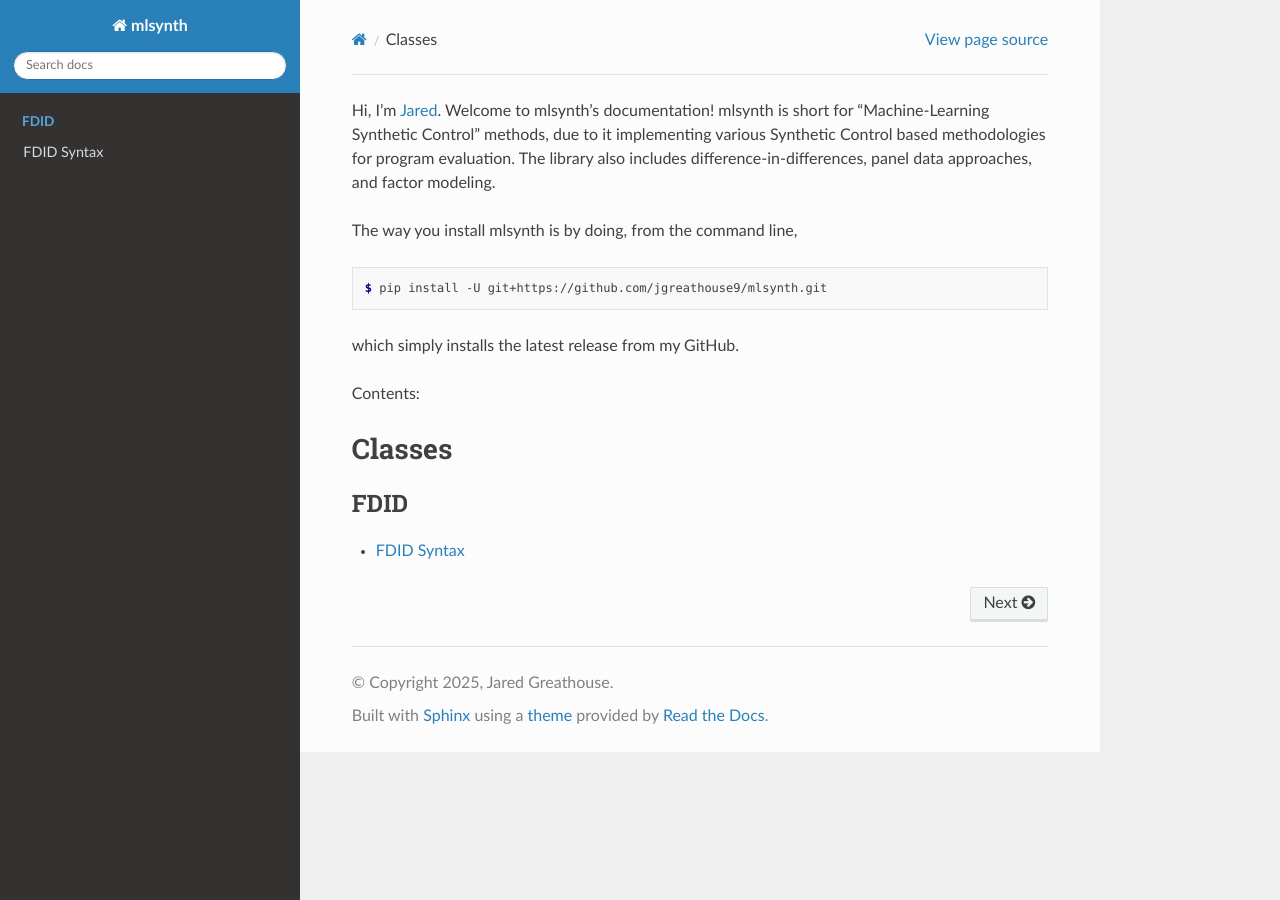
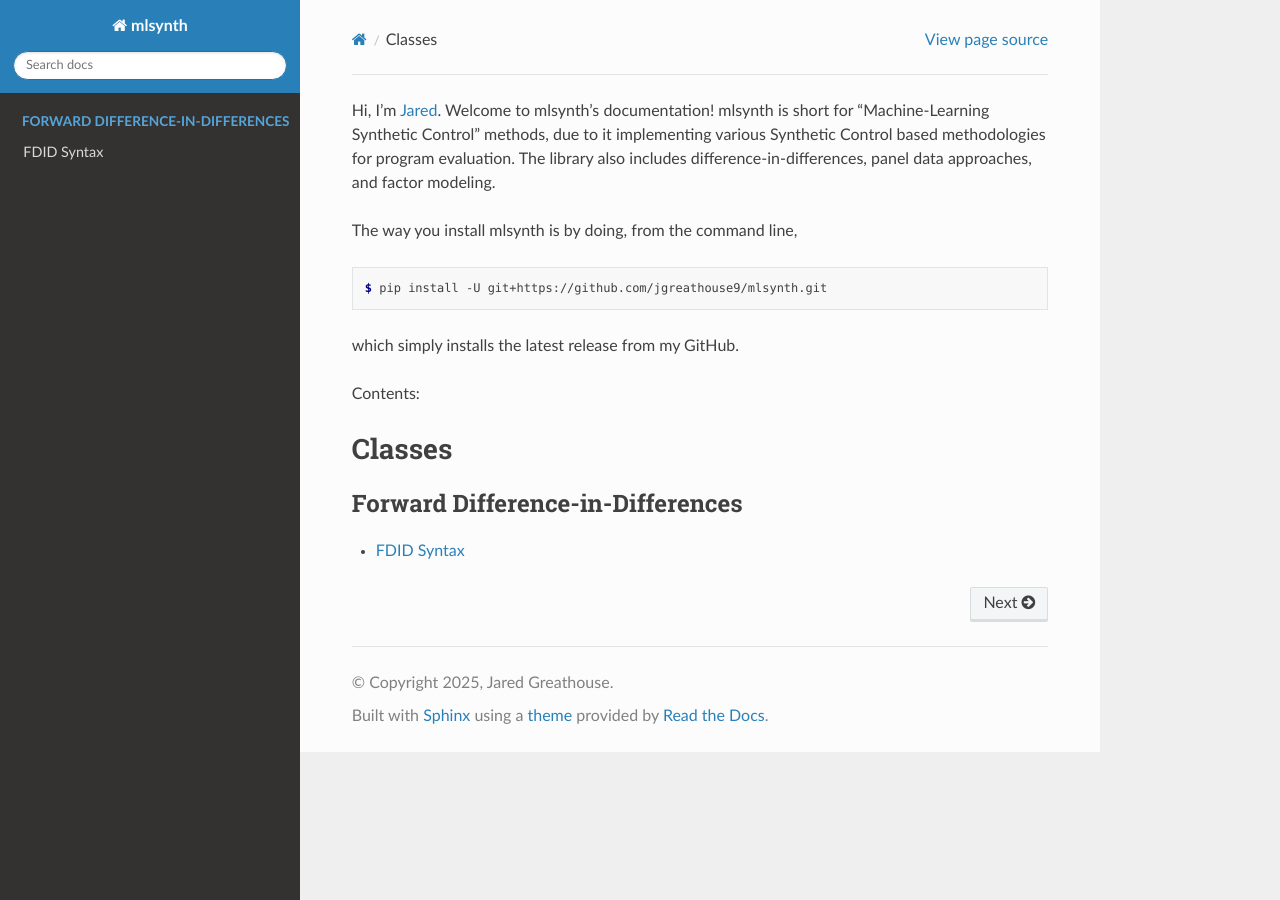
Before and after one commit to jgreathouse9/mlsynth, a Sphinx documentation site: the page built from docs/index.rst, in a window 1280 px wide. Built offline with Sphinx 7.4.7 and the Read the Docs theme 3.1.0, drawn with Linux system fonts in a browser that asks for light colours; pages that are not in the unit, such as notebooks, are missing from menus.

Commit message:
Update index.rst

```diff
--- a/docs/index.rst
+++ b/docs/index.rst
@@ -24,7 +24,7 @@ Classes
 
 .. toctree::
    :maxdepth: 1
-   :caption: FDID
+   :caption: Forward Difference-in-Differences
 
    fdid
 
```
